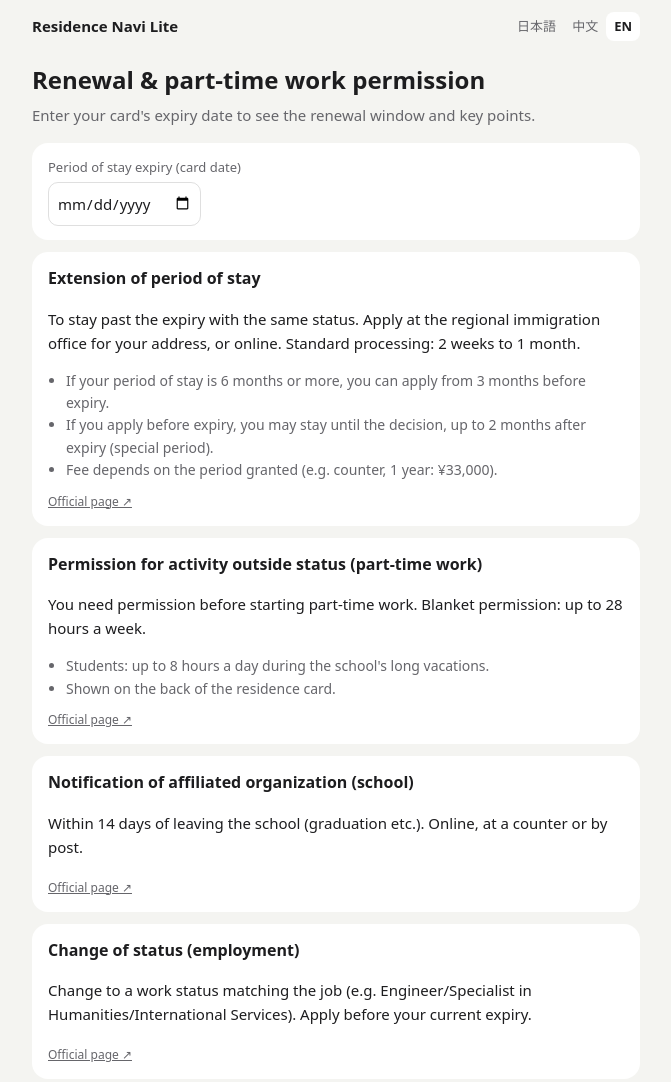
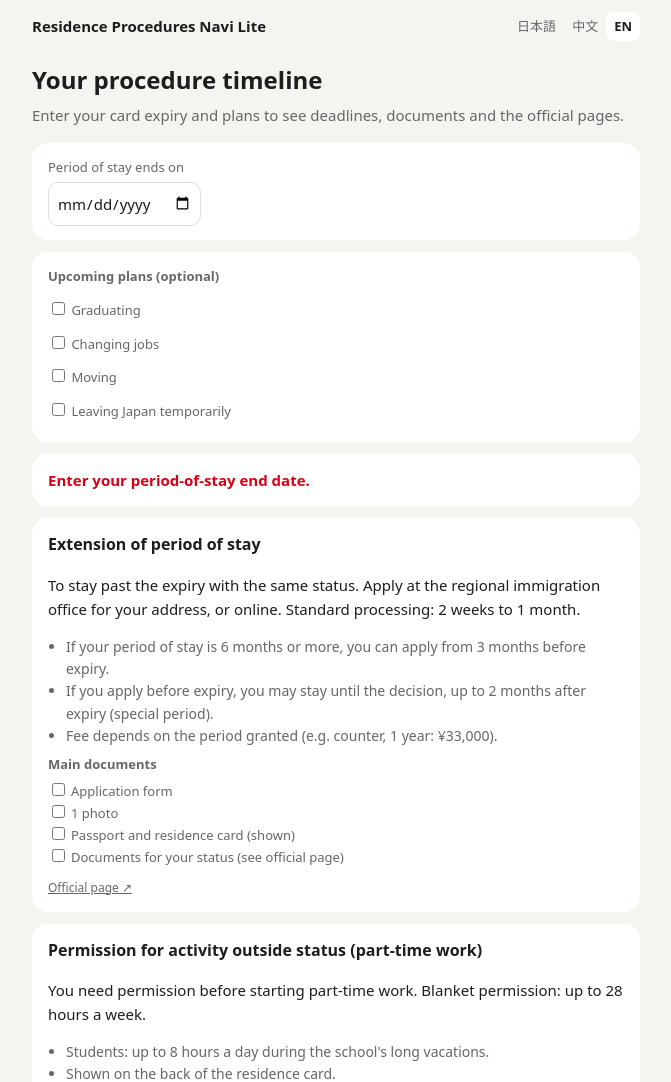
Before and after one commit to Jasonin2099/zairyu-navi-lite, a plain HTML site: page index.html in a window 1280 px wide. Shown: the top 1082 px of the page, without its empty margins (304-975 px from the left). Drawn offline with Linux system fonts and the light colour scheme.

Commit message:
Scenario picker and timeline UI with per-document checklist saved in localStorage

```diff
--- a/app.js
+++ b/app.js
@@ -1,30 +1,51 @@
 (function(){
   var T={
-    ja:{title:"在留手続きナビ Lite",h1:"在留期間更新と資格外活動",lead:"在留カードの期限を入れると、更新の申請期間と要点を表示します。",exp:"在留期限（カードの満了日）",from:"申請開始",until:"申請期限",left:"あと{n}日",over:"期限を過ぎています。至急、地方出入国在留管理官署へご相談ください。",src:"公式ページ",disc:"本ツールは出入国在留管理庁の公開情報に基づく目安であり、法的助言ではありません。必ず公式ページまたは外国人在留総合インフォメーションセンター（0570-013904）でご確認ください。確認日 2026-10-24"},
-    zh:{title:"在留手续导航 Lite",h1:"在留期间更新与资格外活动",lead:"输入在留卡到期日，显示更新的申请期间和要点。",exp:"在留期限（卡上的到期日）",from:"可申请日",until:"申请截止",left:"还剩{n}天",over:"已超过期限，请尽快咨询地方出入国在留管理官署。",src:"官方页面",disc:"本工具基于出入国在留管理厅的公开信息，仅供参考，不构成法律建议。请务必以官方页面或外国人在留综合信息中心（0570-013904）为准。确认日 2026-10-24"},
-    en:{title:"Residence Navi Lite",h1:"Renewal & part-time work permission",lead:"Enter your card's expiry date to see the renewal window and key points.",exp:"Period of stay expiry (card date)",from:"Apply from",until:"Apply by",left:"{n} days left",over:"Your expiry has passed. Contact your regional immigration office immediately.",src:"Official page",disc:"A guide based on public information from the Immigration Services Agency, not legal advice. Always check the official pages or the Immigration Information Center (0570-013904). Checked 2026-10-24"}
+    ja:{title:"在留手続きナビ Lite",h1:"在留手続きタイムライン",lead:"在留期限と予定を入れると、手続きの締切・必要書類・公式ページをまとめます。",exp:"在留期限（カードの満了日）",plans:"これからの予定（任意）",grad:"卒業する",gradd:"卒業日",pjob:"就職",phunt:"就活継続",phome:"帰国",job:"転職する",quit:"契約終了日",move:"引っ越す",moved:"転居日",trip:"一時出国する",out:"出国日",back:"戻る予定日",from:"申請開始",until:"期限",left:"あと{n}日",over:"期限切れ",late:"戻る予定が期限を過ぎています。",docs:"主な書類",src:"公式ページ",need:"在留期限を入れてください。",disc:"本ツールは出入国在留管理庁の公開情報に基づく目安であり、法的助言ではありません。必ず公式ページまたは外国人在留総合インフォメーションセンター（0570-013904）でご確認ください。確認日 2026-10-24",priv:"入力内容はこの端末（localStorage）にのみ保存され、送信されません。"},
+    zh:{title:"在留手续导航 Lite",h1:"在留手续时间线",lead:"输入在留期限和接下来的安排，自动整理截止日、所需材料和官方页面。",exp:"在留期限（卡上的到期日）",plans:"接下来的安排（可选）",grad:"将要毕业",gradd:"毕业日",pjob:"就职",phunt:"继续求职",phome:"回国",job:"将要换工作",quit:"合同结束日",move:"将要搬家",moved:"搬家日",trip:"临时出境",out:"出境日",back:"预计回来",from:"可申请日",until:"截止",left:"还剩{n}天",over:"已过期",late:"预计回来的日期超过了有效期。",docs:"主要材料",src:"官方页面",need:"请先输入在留期限。",disc:"本工具基于出入国在留管理厅的公开信息，仅供参考，不构成法律建议。请务必以官方页面或外国人在留综合咨询中心（0570-013904）为准。确认日 2026-10-24",priv:"输入内容仅保存在本设备（localStorage），不会上传。"},
+    en:{title:"Residence Procedures Navi Lite",h1:"Your procedure timeline",lead:"Enter your card expiry and plans to see deadlines, documents and the official pages.",exp:"Period of stay ends on",plans:"Upcoming plans (optional)",grad:"Graduating",gradd:"Graduation date",pjob:"Employment",phunt:"Keep job hunting",phome:"Go home",job:"Changing jobs",quit:"Contract end date",move:"Moving",moved:"Moving date",trip:"Leaving Japan temporarily",out:"Departure",back:"Planned return",from:"Apply from",until:"Due",left:"{n} days left",over:"Overdue",late:"Your planned return is after the limit.",docs:"Main documents",src:"Official page",need:"Enter your period-of-stay end date.",disc:"A guide based on public information from the Immigration Services Agency, not legal advice. Always check the official pages or the Immigration Information Center (0570-013904). Checked 2026-10-24",priv:"Your entries stay on this device (localStorage) and are never sent."}
   };
-  var L=localStorage.getItem("zl-lang")||(navigator.language||"ja").slice(0,2);if(!T[L])L="ja";
-  var $=function(s){return document.querySelector(s)},exp=$("#exp");
+  var K="zl-state",S=JSON.parse(localStorage.getItem(K)||"{}");S.sc=S.sc||{};S.d=S.d||{};S.ck=S.ck||{};
+  var L=S.lang||(navigator.language||"ja").slice(0,2);if(!T[L])L="ja";
+  var $=function(s){return document.querySelector(s)},$$=function(s){return document.querySelectorAll(s)};
+  function save(){S.lang=L;localStorage.setItem(K,JSON.stringify(S))}
   function esc(s){return String(s).replace(/[&<>"]/g,function(c){return{"&":"&amp;","<":"&lt;",">":"&gt;",'"':"&quot;"}[c]})}
   function fmt(d){return d.toISOString().slice(0,10)}
+  function D(s){return s?new Date(s):null}
+  function add(d,days,months){var x=new Date(d);if(days)x.setDate(x.getDate()+days);if(months)x.setMonth(x.getMonth()+months);return x}
+  // Compute {from,due} for a procedure given current inputs; exported for ics/tests.
+  function timing(p,exp,d){
+    var r={};
+    if(p.opensMonthsBefore&&exp){r.from=add(exp,0,-p.opensMonthsBefore);r.due=exp}
+    else if(p.dueFrom==="expiry")r.due=exp;
+    else if(p.dueFrom&&d[p.dueFrom]){r.due=add(D(d[p.dueFrom]),p.dueDays,p.dueMonths);if(p.dueMonths&&exp&&exp<r.due)r.due=exp}
+    return r;
+  }
+  function active(){return PROCEDURES.filter(function(p){
+    if(p.scenario==="base")return true;if(!S.sc[p.scenario])return false;
+    return !p.plan||p.plan===(S.plan||"job")})}
+  window.ZL={timing:timing,active:active,state:S,T:T,lang:function(){return L},fmt:fmt,D:D};
   function render(){
     var t=T[L];document.documentElement.lang=L==="zh"?"zh-CN":L;
-    document.querySelectorAll("[data-i]").forEach(function(e){e.textContent=t[e.dataset.i]});
-    document.querySelectorAll("#lang button").forEach(function(b){b.classList.toggle("on",b.dataset.l===L)});
-    var h="",today=new Date(fmt(new Date())),e=exp.value?new Date(exp.value):null;
-    PROCEDURES.forEach(function(p){
-      h+='<div class="card"><h2>'+esc(p.name[L])+'</h2>';
-      if(p.opensMonthsBefore&&e){
-        var f=new Date(e);f.setMonth(f.getMonth()-p.opensMonthsBefore);
-        var n=Math.round((e-today)/864e5);
-        h+='<div>'+t.from+': <b>'+fmt(f)+'</b> / '+t.until+': <b>'+fmt(e)+'</b> '+(n<0?'<span class="bad">'+t.over+'</span>':'<span class="dl">'+t.left.replace("{n}",n)+'</span>')+'</div>';
-      }
-      h+='<p>'+esc(p.summary[L])+'</p><ul>'+p.notes[L].map(function(x){return"<li>"+esc(x)+"</li>"}).join("")+'</ul>';
-      h+='<a href="'+p.src+'" target="_blank" rel="noopener">'+t.src+' ↗</a>'+(p.src2?' · <a href="'+p.src2+'" target="_blank" rel="noopener">'+t.src+' 2 ↗</a>':'')+'</div>';
+    $$("[data-i]").forEach(function(e){e.textContent=t[e.dataset.i]});
+    $$("#lang button").forEach(function(b){b.classList.toggle("on",b.dataset.l===L)});
+    $$("[data-sc]").forEach(function(c){c.checked=!!S.sc[c.dataset.sc];$('[data-for="'+c.dataset.sc+'"]').classList.toggle("on",c.checked)});
+    $$("[data-d]").forEach(function(i){i.value=S.d[i.dataset.d]||""});$("#plan").value=S.plan||"job";$("#exp").value=S.exp||"";
+    var exp=D(S.exp),today=new Date(fmt(new Date())),h=exp?"":'<div class="card"><span class="bad">'+t.need+'</span></div>';
+    active().map(function(p){return{p:p,r:timing(p,exp,S.d)}}).sort(function(a,b){return(a.r.due||8e15)-(b.r.due||8e15)}).forEach(function(o){
+      var p=o.p,r=o.r;h+='<div class="card"><h2>'+esc(p.name[L])+'</h2>';
+      if(r.due){var n=Math.round((r.due-today)/864e5);
+        h+='<div>'+(r.from?t.from+': <b>'+fmt(r.from)+'</b> / ':'')+t.until+': <b>'+fmt(r.due)+'</b> '+(n<0?'<span class="bad">'+t.over+'</span>':'<span class="dl">'+t.left.replace("{n}",n)+'</span>')+'</div>'}
+      if(p.id==="special-reentry"&&r.due&&S.d.back&&D(S.d.back)>r.due)h+='<div class="bad">'+t.late+'</div>';
+      h+='<p>'+esc(p.summary[L])+'</p>';
+      if(p.notes[L].length)h+='<ul>'+p.notes[L].map(function(x){return"<li>"+esc(x)+"</li>"}).join("")+'</ul>';
+      if(p.docs[L].length)h+='<div class="sec">'+t.docs+'</div><ul class="docs">'+p.docs[L].map(function(x,i){var k=p.id+":"+i,c=S.ck[k];return'<li class="'+(c?"done":"")+'"><label><input type="checkbox" data-ck="'+k+'"'+(c?" checked":"")+'>'+esc(x)+'</label></li>'}).join("")+'</ul>';
+      h+=p.src.map(function(u,i){return'<a href="'+u+'" target="_blank" rel="noopener">'+t.src+(p.src.length>1?" "+(i+1):"")+' ↗</a>'}).join(" · ")+'</div>';
     });
     $("#out").innerHTML=h;
   }
-  $("#lang").addEventListener("click",function(ev){var l=ev.target.dataset.l;if(l){L=l;localStorage.setItem("zl-lang",l);render()}});
-  exp.addEventListener("input",render);render();
+  document.addEventListener("change",function(e){var x=e.target;
+    if(x.id==="exp")S.exp=x.value;else if(x.dataset.sc)S.sc[x.dataset.sc]=x.checked;else if(x.dataset.d)S.d[x.dataset.d]=x.value;
+    else if(x.id==="plan")S.plan=x.value;else if(x.dataset.ck)S.ck[x.dataset.ck]=x.checked;else return;save();render()});
+  $("#lang").addEventListener("click",function(e){var l=e.target.dataset.l;if(l){L=l;save();render()}});
+  window.ZL.render=render;render();
 })();
--- a/index.html
+++ b/index.html
@@ -5,8 +5,20 @@
 <main>
 <h1 data-i="h1"></h1><p class="lead" data-i="lead"></p>
 <div class="card"><label for="exp" data-i="exp"></label><input type="date" id="exp"></div>
+<div class="card" id="plans">
+ <div class="sec" data-i="plans"></div>
+ <label class="opt"><input type="checkbox" data-sc="grad"> <span data-i="grad"></span></label>
+ <div class="sub" data-for="grad"><span data-i="gradd"></span> <input type="date" data-d="grad">
+  <select id="plan"><option value="job" data-i="pjob"></option><option value="hunt" data-i="phunt"></option><option value="home" data-i="phome"></option></select></div>
+ <label class="opt"><input type="checkbox" data-sc="job"> <span data-i="job"></span></label>
+ <div class="sub" data-for="job"><span data-i="quit"></span> <input type="date" data-d="quit"></div>
+ <label class="opt"><input type="checkbox" data-sc="move"> <span data-i="move"></span></label>
+ <div class="sub" data-for="move"><span data-i="moved"></span> <input type="date" data-d="move"></div>
+ <label class="opt"><input type="checkbox" data-sc="trip"> <span data-i="trip"></span></label>
+ <div class="sub" data-for="trip"><span data-i="out"></span> <input type="date" data-d="out"> <span data-i="back"></span> <input type="date" data-d="back"></div>
+</div>
 <div id="out"></div>
-<p class="note" data-i="disc"></p>
+<p class="note"><span data-i="disc"></span><br><span data-i="priv"></span></p>
 </main>
 <script src="data.js"></script><script src="app.js"></script>
 </body></html>
--- a/style.css
+++ b/style.css
@@ -8,3 +8,6 @@ main{max-width:640px;margin:0 auto;padding:0 16px 48px}h1{font-size:24px;margin:
 input[type=date]{font:inherit;padding:8px;border-radius:10px;border:1px solid #8884;background:none;color:inherit;margin-top:4px}
 .card h2{font-size:16px;margin:0 0 4px}.dl{color:var(--ac);font-weight:600}.bad{color:var(--red);font-weight:600}
 .card ul{padding-left:18px;margin:6px 0;color:var(--sub);font-size:14px}.card a{font-size:12px;color:var(--sub)}.note{font-size:12px;color:var(--sub)}
+.sec{font-size:13px;color:var(--sub);font-weight:600;margin-bottom:6px}.opt{display:block;padding:6px 0;cursor:pointer}
+.sub{display:none;padding:0 0 8px 24px;font-size:13px;color:var(--sub)}.sub.on{display:block}select{font:inherit;padding:6px;border-radius:10px;background:none;color:inherit}
+.docs li{list-style:none;margin-left:-18px}.docs input{margin-right:6px}.done{text-decoration:line-through;opacity:.6}
```
